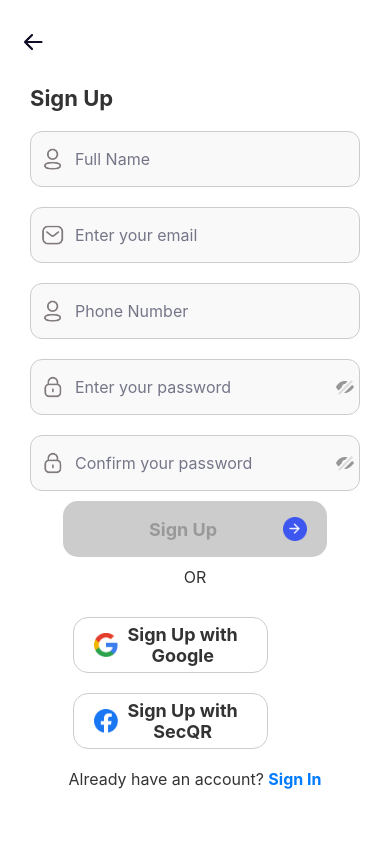
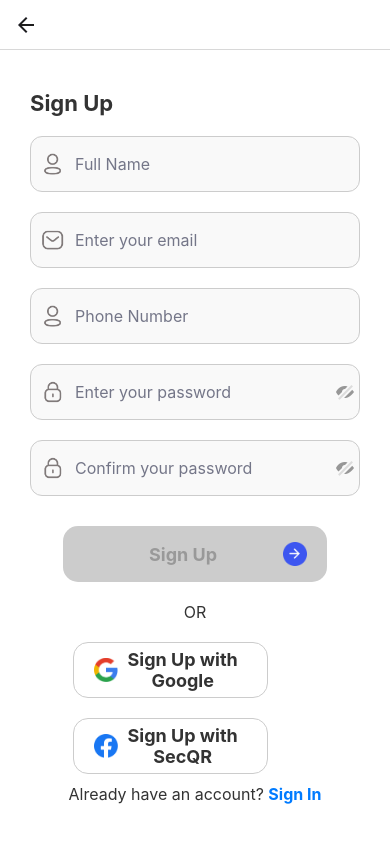
Before and after one commit to tomuthu-engineer/shopqr-mobile, a React Native app: screen /SignUpScreen in a window 390 px wide. Built offline with nearby package versions, Linux system fonts and the light colour scheme.

Commit message:
UI - Modified SignupScreen Styles

```diff
--- a/App.tsx
+++ b/App.tsx
@@ -1,26 +1,26 @@
 import React from 'react';
 import {NavigationContainer} from '@react-navigation/native';
-import {createNativeStackNavigator} from '@react-navigation/native-stack';
+import {createStackNavigator} from '@react-navigation/stack';
 import Loginscreen from './src/screens/Auth/LoginScreen';
 import SingUpScreen from './src/screens/Auth/SingUpScreen';
 import VerificationScreen from './src/screens/Auth/VerificationScreen';
 import ForgotPasswordScreen from './src/screens/Auth/ForgotPasswordScreen';
 
-const Stack = createNativeStackNavigator();
+const Stack = createStackNavigator();
 
 const App = () => {
   return (
     <NavigationContainer>
       <Stack.Navigator>
         <Stack.Screen
-          name="Loginscreen"
+          name="LoginScreen"
           component={Loginscreen}
           options={{headerShown: false}}
         />
         <Stack.Screen
           name="SignUpScreen"
           component={SingUpScreen}
-          options={{headerShown: false}}
+          options={{title:'',headerStyle:{elevation:0,height:50}}}
         />
         <Stack.Screen
           name="VerificationScreen"
--- a/package.json
+++ b/package.json
@@ -11,11 +11,12 @@
   },
   "dependencies": {
     "@hookform/resolvers": "^3.9.1",
-    "@react-navigation/native": "^7.0.7",
-    "@react-navigation/native-stack": "^7.1.8",
+    "@react-navigation/native": "^7.0.13",
+    "@react-navigation/stack": "^7.0.18",
     "react": "18.3.1",
     "react-hook-form": "^7.53.2",
     "react-native": "0.76.3",
+    "react-native-gesture-handler": "^2.21.2",
     "react-native-safe-area-context": "^4.14.0",
     "react-native-screens": "^4.3.0",
     "zod": "^3.23.8"
--- a/src/screens/Auth/SingUpScreen.tsx
+++ b/src/screens/Auth/SingUpScreen.tsx
@@ -1,16 +1,9 @@
 import React from 'react';
-import {
-  StyleSheet,
-  Text,
-  View,
-  TouchableOpacity,
-  Image,
-  ToastAndroid,
-} from 'react-native';
-import { useForm, Controller } from 'react-hook-form';
-import { z } from 'zod';
-import { zodResolver } from '@hookform/resolvers/zod';
-import { useNavigation } from '@react-navigation/native';
+import {StyleSheet, Text, View, ToastAndroid} from 'react-native';
+import {useForm, Controller} from 'react-hook-form';
+import {z} from 'zod';
+import {zodResolver} from '@hookform/resolvers/zod';
+import {useNavigation} from '@react-navigation/native';
 import CustomButton from '../../components/CustomButton';
 import CustomTextInput from '../../components/CustomInput';
 
@@ -23,7 +16,7 @@ const signUpSchema = z
     password: z.string().min(6, 'Password must be at least 6 characters'),
     confirmPassword: z.string().min(6, 'Confirm password must match'),
   })
-  .refine((data) => data.password === data.confirmPassword, {
+  .refine(data => data.password === data.confirmPassword, {
     message: "Passwords don't match",
     path: ['confirmPassword'],
   });
@@ -35,7 +28,7 @@ const SignUpScreen: React.FC = () => {
   const {
     control,
     handleSubmit,
-    formState: { errors, },
+    formState: {errors},
     watch,
   } = useForm<SignUpFormInputs>({
     resolver: zodResolver(signUpSchema),
@@ -49,12 +42,13 @@ const SignUpScreen: React.FC = () => {
   };
 
   const onInvalid = (errors: any) => {
-    const firstErrorMessage = Object.values(errors)?.[0]?.message || 'Validation failed';
+    const firstErrorMessage =
+      Object.values(errors)?.[0]?.message || 'Validation failed';
     ToastAndroid.show(firstErrorMessage, ToastAndroid.SHORT);
   };
 
   const goBack = () => {
-    navigation.goBack();
+    navigation.navigate('LoginScreen');
   };
 
   // Watch all input fields to track the form state
@@ -62,14 +56,6 @@ const SignUpScreen: React.FC = () => {
 
   return (
     <View style={styles.container}>
-      {/* Back Button */}
-      <TouchableOpacity style={styles.backButton} onPress={goBack}>
-        <Image
-          source={require('../../assets/images/icons/back.png')}
-          style={styles.backIcon}
-        />
-      </TouchableOpacity>
-
       {/* Sign Up Text */}
       <Text style={styles.signUpText}>Sign Up</Text>
 
@@ -78,7 +64,7 @@ const SignUpScreen: React.FC = () => {
         <Controller
           control={control}
           name="fullName"
-          render={({ field: { onChange, value } }) => (
+          render={({field: {onChange, value}}) => (
             <CustomTextInput
               placeholder="Full Name"
               icon={require('../../assets/images/icons/user.png')}
@@ -91,7 +77,7 @@ const SignUpScreen: React.FC = () => {
         <Controller
           control={control}
           name="email"
-          render={({ field: { onChange, value } }) => (
+          render={({field: {onChange, value}}) => (
             <CustomTextInput
               placeholder="Enter your email"
               icon={require('../../assets/images/icons/mail.png')}
@@ -105,7 +91,7 @@ const SignUpScreen: React.FC = () => {
         <Controller
           control={control}
           name="phone"
-          render={({ field: { onChange, value } }) => (
+          render={({field: {onChange, value}}) => (
             <CustomTextInput
               placeholder="Phone Number"
               icon={require('../../assets/images/icons/user.png')}
@@ -119,7 +105,7 @@ const SignUpScreen: React.FC = () => {
         <Controller
           control={control}
           name="password"
-          render={({ field: { onChange, value } }) => (
+          render={({field: {onChange, value}}) => (
             <CustomTextInput
               placeholder="Enter your password"
               icon={require('../../assets/images/icons/password.png')}
@@ -134,7 +120,7 @@ const SignUpScreen: React.FC = () => {
         <Controller
           control={control}
           name="confirmPassword"
-          render={({ field: { onChange, value } }) => (
+          render={({field: {onChange, value}}) => (
             <CustomTextInput
               placeholder="Confirm your password"
               icon={require('../../assets/images/icons/password.png')}
@@ -154,7 +140,13 @@ const SignUpScreen: React.FC = () => {
         onPress={handleSubmit(onSubmit, onInvalid)}
         iconPosition="right"
         variant="primary"
-        disabled={ !formValues.fullName || !formValues.email || !formValues.phone || !formValues.password || !formValues.confirmPassword}
+        disabled={
+          !formValues.fullName ||
+          !formValues.email ||
+          !formValues.phone ||
+          !formValues.password ||
+          !formValues.confirmPassword
+        }
       />
 
       {/* OR Section */}
@@ -162,7 +154,7 @@ const SignUpScreen: React.FC = () => {
         <Text style={styles.orText}>OR</Text>
       </View>
 
-      <View style={styles.signInContainer}>
+      <View style={styles.signInButtonContainer}>
         <CustomButton
           text="Sign Up with Google"
           icon={require('../../assets/images/icons/google.png')}
@@ -198,44 +190,35 @@ const styles = StyleSheet.create({
     backgroundColor: '#fff',
     paddingHorizontal: 30,
   },
-  backButton: {
-    position: 'absolute',
-    top: 30,
-    left: 20,
-  },
-  backIcon: {
-    width: 24,
-    height: 24,
-    resizeMode: 'contain',
-  },
   signUpText: {
     alignSelf: 'flex-start',
     fontSize: 22,
     fontWeight: 'bold',
     color: '#333',
     marginBottom: 20,
-    marginTop: 30,
   },
   inputContainer: {
     width: '100%',
     gap: 20,
-    marginBottom: 10,
+    marginBottom: 30,
   },
   orContainer: {
     flexDirection: 'row',
     alignItems: 'center',
-    marginVertical: 10,
+    marginVertical: 20,
   },
   orText: {
     fontSize: 16,
     color: '#333',
   },
+  signInButtonContainer: {
+    gap: 20,
+  },
   signInContainer: {
-    gap: 20,
-    marginTop: 20,
+    marginTop: 10,
   },
   signInText: {
-    textAlign:'center',
+    textAlign: 'center',
     fontSize: 16,
     color: '#333',
   },
```
Also changed, not shown: 1 other file (tests, documents, lock files or other folders).
